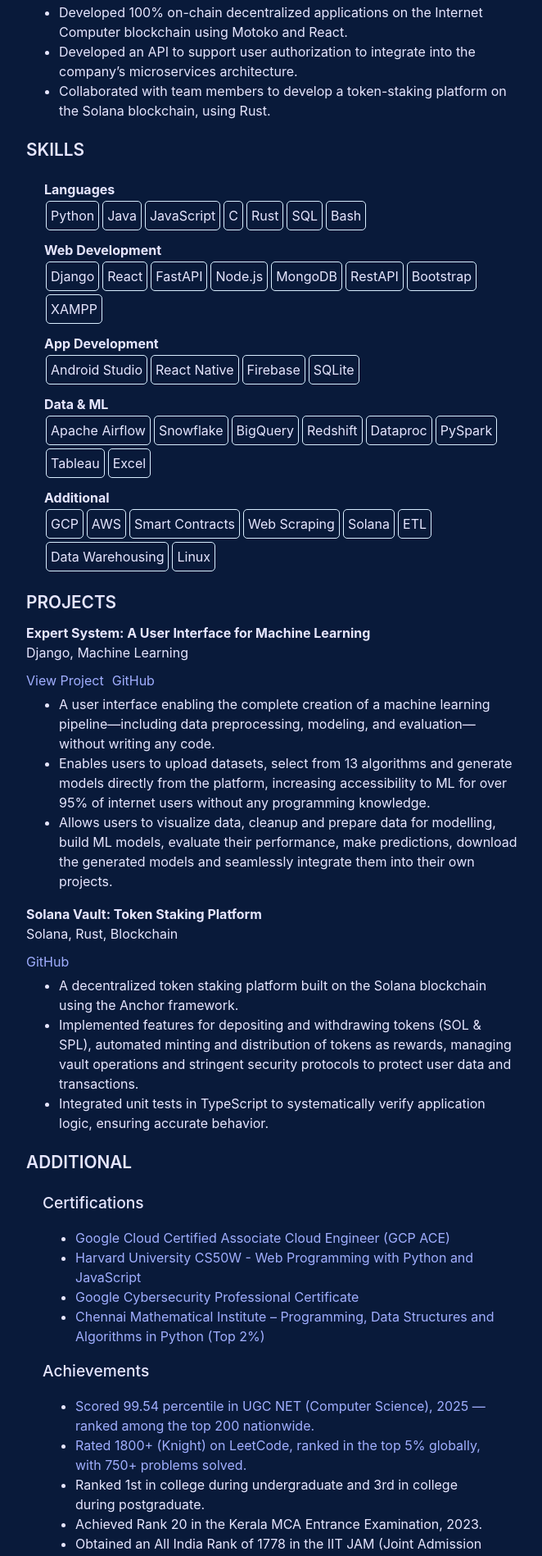
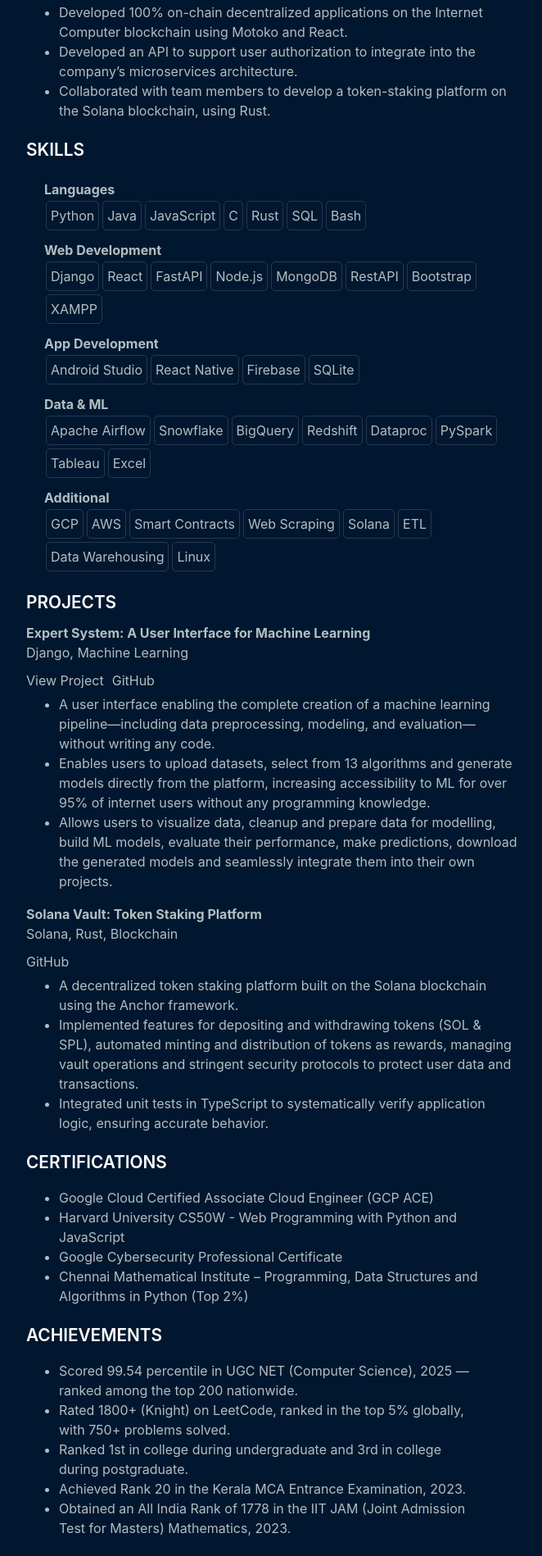
Before and after one commit to akshay-rajan/akshay-rajan.github.io, a React (Vite) app: page / in a window 1280 px wide. Shown: the part 880-2778 px from the top of the page at 82% size, without its empty margins (532-1194 px from the left). Built offline with nearby package versions, Linux system fonts and the light colour scheme.

Commit message:
Pick colors

```diff
--- a/src/App.scss
+++ b/src/App.scss
@@ -1,14 +1,17 @@
-$primary-color: #e6e6ff;
-$secondary-color: #d9eeff;
-$background-color: rgb(9, 26, 58);
+$primary-color: #FFFFFF;
+$secondary-color: #b2bec0;
+$background-color: #01172F;
+$font-color: #b2bec0;
+$highlight-color: #FC9E4F;
+
+$link-color: $secondary-color;
+$skill-border: rgba(178, 190, 192, 0.2);
 $font-family: 'Inter', sans-serif;
-$link-color: #a0aeff;
-$highlight-color: #00ffdd;
 
 
 body {
   background-color: $background-color;
-  color: $primary-color;
+  color: $font-color;
   font-family: $font-family;
   line-height: 1.5;
   padding: 2px;
@@ -72,7 +75,7 @@ body a:hover {
 
 .my-name {
   font-size: 3.3em;
-  color: white;
+  color: $primary-color;
   margin: 0;
   letter-spacing: -0.04em;
 }
@@ -97,6 +100,7 @@ body a:hover {
   width: 14px;
   height: 14px;
   margin-top: 5px;
+  vertical-align: top;
 }
 
 .contact-links {
@@ -194,7 +198,7 @@ body a:hover {
 }
 
 .skill-item {
-  border: 1px solid $secondary-color;
+  border: 0.5px solid $skill-border;
   margin: 2px;
   border-radius: 5px;
   padding: 5px;
@@ -213,9 +217,9 @@ body a:hover {
   max-width: 35em;
 }
 
-.additional-description {
-  margin: 20px;
-}
+// .additional-description {
+//   margin: 20px;
+// }
 
 .certifications {
   margin-top: 10px;
--- a/src/components/Achievements.tsx
+++ b/src/components/Achievements.tsx
@@ -4,7 +4,7 @@ import { ACHIEVEMENTS } from "../config";
 const Achievements: React.FC = () => {
   return (
     <section className="achievements">
-      <h3>Achievements</h3>
+      <h2>ACHIEVEMENTS</h2>
       <ul>
         {ACHIEVEMENTS.map((achievement, index) => (
           <li key={index} className="achievement-item">
--- a/src/components/Additional.tsx
+++ b/src/components/Additional.tsx
@@ -4,13 +4,12 @@ import Achievements from "./Achievements";
 
 const Additional: React.FC = () => {
   return (
-    <div className="additional">
-      <h2>ADDITIONAL</h2>
+    <section className="additional" id="additional">
       <div className="additional-description">
         <Certifications />
         <Achievements />
       </div>
-    </div>
+    </section>
   );
 }
 
--- a/src/components/Certifications.tsx
+++ b/src/components/Certifications.tsx
@@ -5,7 +5,7 @@ import { CERTIFICATIONS } from "../config";
 const Certifications: React.FC = () => {
   return (
     <section className="certifications">
-      <h3>Certifications</h3>
+      <h2>CERTIFICATIONS</h2>
       <ul>
         {CERTIFICATIONS.map((certification, index) => (
           <Certificate key={index} {...certification} />
--- a/src/components/Education.tsx
+++ b/src/components/Education.tsx
@@ -4,7 +4,7 @@ import { EDUCATION } from "../config";
 
 const Education: React.FC = () => {
   return (
-    <section className="education">
+    <section className="education" id="education">
       <h2>EDUCATION</h2>
       <div className="education-list">
         {EDUCATION.map((item, index) => (
--- a/src/components/Experience.tsx
+++ b/src/components/Experience.tsx
@@ -4,7 +4,7 @@ import { EXPERIENCE } from "../config";
 
 const Experience: React.FC = () => {
   return (
-    <section className="experience">
+    <section className="experience" id="experience">
       <h2>EXPERIENCE</h2>
       <div className="experience-list">
         {EXPERIENCE.map((item, index) => (
--- a/src/components/Projects.tsx
+++ b/src/components/Projects.tsx
@@ -4,12 +4,12 @@ import ProjectItem from "./ProjectItem";
 
 const Projects: React.FC = () => {
   return (
-    <div className="projects">
+    <section className="projects" id="projects">
       <h2>PROJECTS</h2>
       {PROJECTS.map((project, index) => (
         <ProjectItem key={index} {...project} />
       ))}
-    </div>
+    </section>
   );
 }
 
--- a/src/components/Skills.tsx
+++ b/src/components/Skills.tsx
@@ -4,7 +4,7 @@ import { SKILLS } from "../config";
 
 const Skills: React.FC = () => {
   return (
-    <section className="skills">
+    <section className="skills" id="skills">
       <h2>SKILLS</h2>
       <div className="skill-description">
         {Object.entries(SKILLS).map(([category, skills]) => (
```
